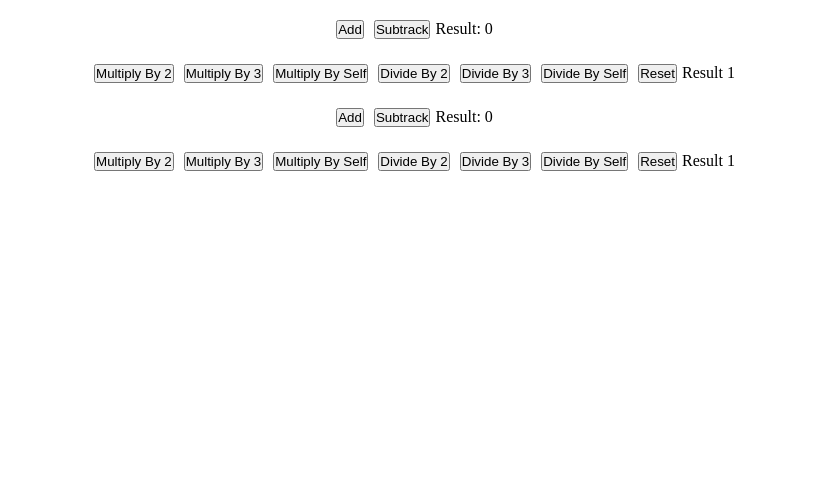
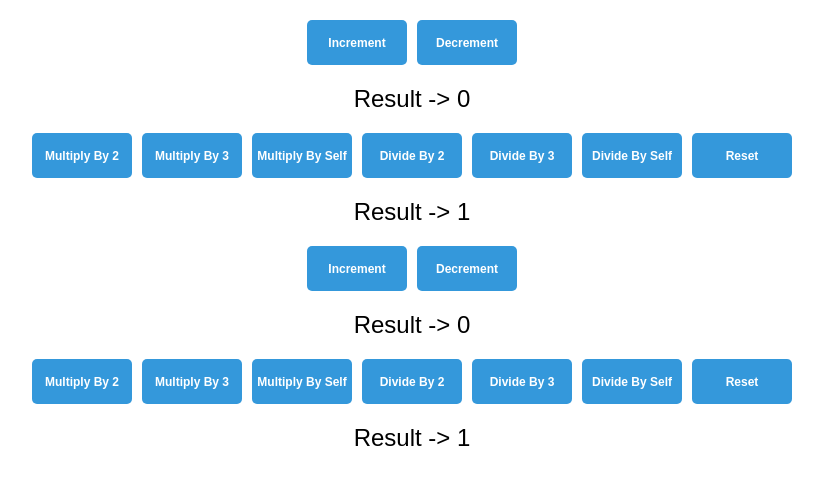
Before and after one commit to bartekma89/React_14.6, a plain HTML site: page index.html in a window 1280 px wide. Shown: the whole page, without its empty margins (228-1051 px from the left). Drawn offline with nearby package versions, Linux system fonts and the light colour scheme.

Commit message:
added style.css

```diff
--- a/components/Counter.js
+++ b/components/Counter.js
@@ -20,9 +20,9 @@ var Counter = React.createClass({
 
     render: function() {
         return React.createElement('div', {},
-            React.createElement('button', { onClick: this.increment }, 'Add'),
-            React.createElement('button', { onClick: this.decrement }, 'Subtrack'),
-            React.createElement('span', {}, 'Result: ' + this.state.counter)
+            React.createElement('button', { onClick: this.increment }, 'Increment'),
+            React.createElement('button', { onClick: this.decrement }, 'Decrement'),
+            React.createElement('span', {}, 'Result -> ' + this.state.counter)
         );
     }
 
--- a/components/MultiplyDivide.js
+++ b/components/MultiplyDivide.js
@@ -57,7 +57,7 @@ var MultiplyDivide = React.createClass({
             React.createElement('button', { onClick: this.divideBy3 }, 'Divide By 3'),
             React.createElement('button', { onClick: this.divideBySelf }, 'Divide By Self'),
             React.createElement('button', { onClick: this.reset }, 'Reset'),
-            React.createElement('span', {}, 'Result ' + this.state.result)
+            React.createElement('span', {}, 'Result -> ' + this.state.result)
         )
     }
 })
--- a/style.css
+++ b/style.css
@@ -2,6 +2,8 @@
     padding: 0;
     margin: 0;
     box-sizing: border-box;
+    font-size: 12px;
+    font-family: sans-serif;
 }
 
 div {
@@ -11,4 +13,22 @@ div {
 
 button {
     margin: 5px;
+    border: none;
+    border-radius: 5px;
+    width: 100px;
+    height: 45px;
+    font-weight: bolder;
+    color: #fff;
+    background-color: #3498db;
 }
+
+span {
+	display: block;
+	margin: 15px;
+	font-size: 24px;
+}
+
+button:hover {
+	cursor: pointer;
+	background-color: #00cec9;
+}
```
Lines whose indentation alone changed are shown as unchanged.
